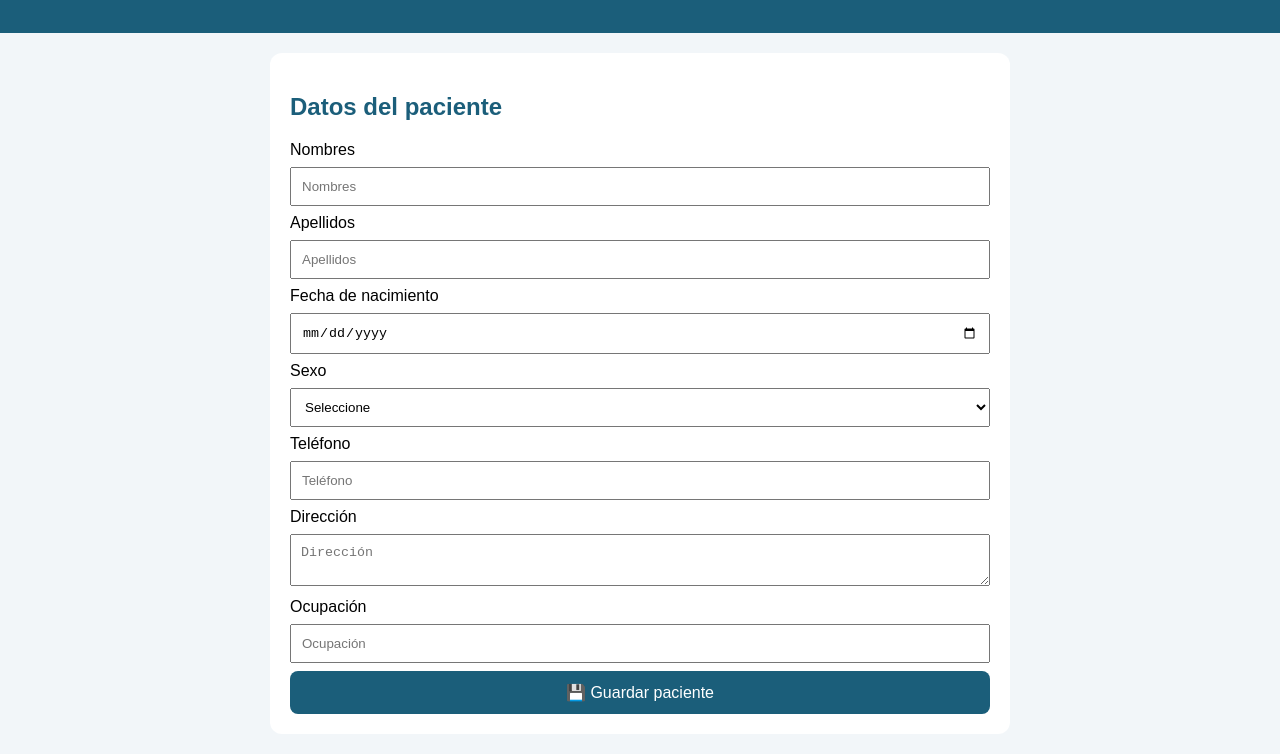
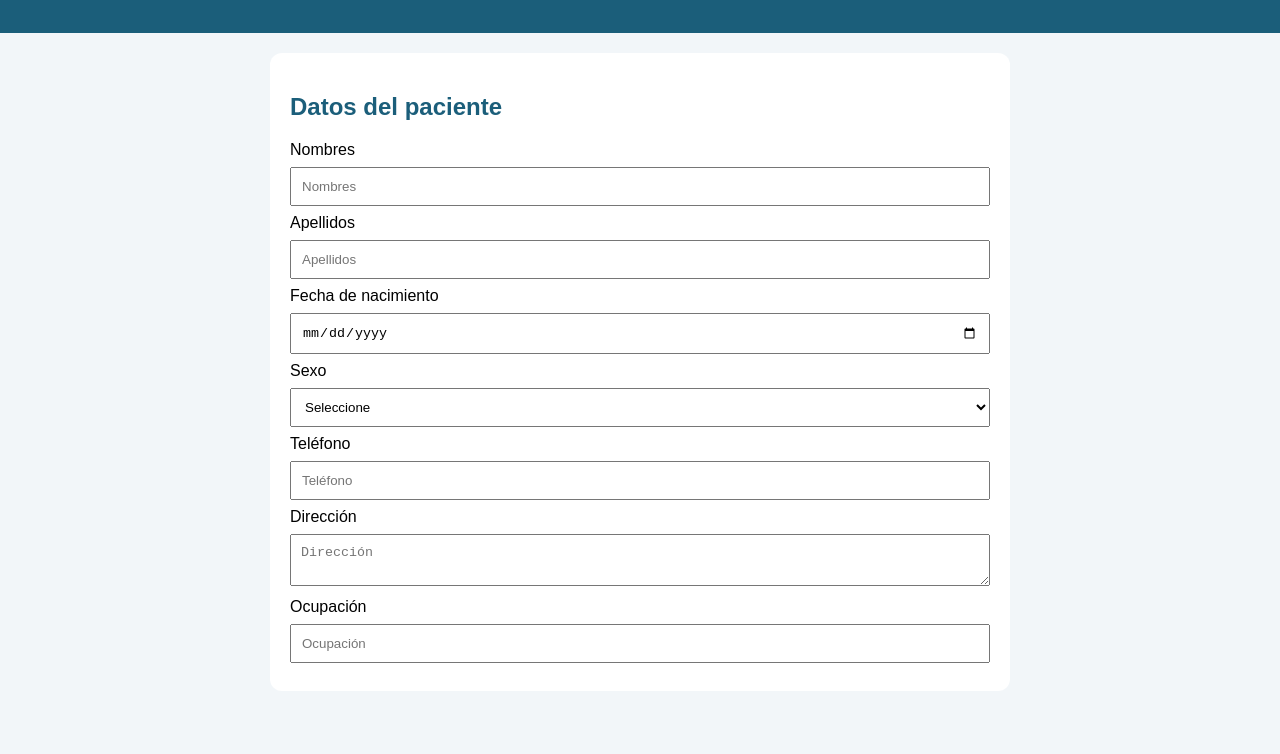
Before and after one commit to elesoma23/Soma-Clinic, a plain HTML site: page pacientes.html in a window 1280 px wide. Shown: the part 122-876 px from the top of the page. After the commit the page ends 833 px from the top, so only its background shows below. Drawn offline with Linux system fonts and the light colour scheme.

Commit message:
Update pacientes.html

```diff
--- a/pacientes.html
+++ b/pacientes.html
@@ -90,14 +90,6 @@ h2{
 <input type="text" placeholder="Ocupación">
 
 
-<button onclick="guardarPaciente()">
-💾 Guardar paciente
-</button>
-
-
-</div>
-<script>
-
 <script>
 
 function guardarPaciente(){
@@ -126,7 +118,5 @@ alert("Paciente guardado correctamente");
 }
 
 </script>
-
-</script>
 </body>
 </html>
```
